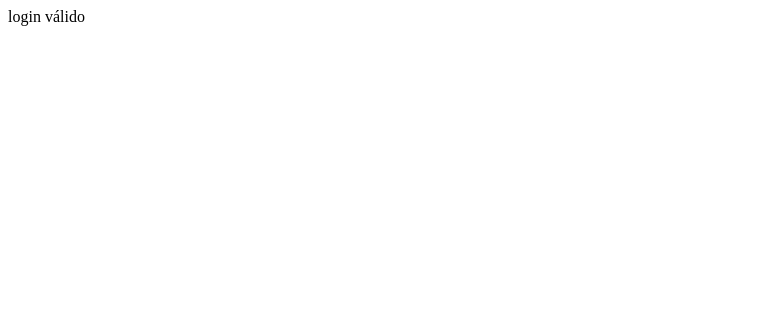
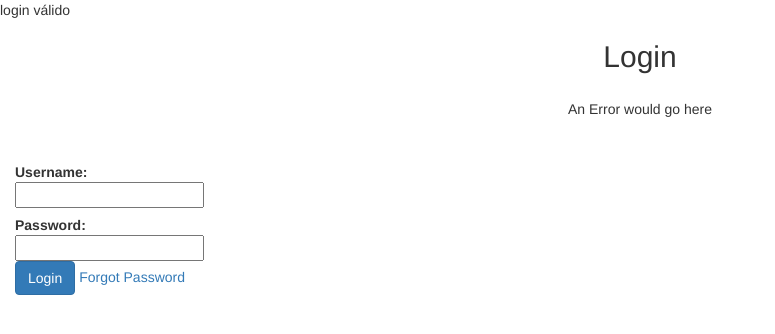
Before and after one commit to marianocurza/pwd2019, a PHP site: page /login.php in a window 1280 px wide. Before the commit the part shown is almost empty. Shown: the top 334 px of the page, without its empty margins (0-775 px from the left). Run offline with PHP 8.4, Linux system fonts and the light colour scheme; data comes from the database, SQL or seed files in the repository; some libraries are stand-ins or nearby versions.

Commit message:
mejora en formulario

```diff
--- /dev/null
+++ b/js/script.js
@@ -0,0 +1,5 @@
+/*
+ * To change this license header, choose License Headers in Project Properties.
+ * To change this template file, choose Tools | Templates
+ * and open the template in the editor.
+ */
--- a/paginas/login.php
+++ b/paginas/login.php
@@ -7,8 +7,58 @@ if($usuario->esLoginValido('mariano', 'mariano')){
 }else{
     echo "login inválido";
 }
-/*
- * To change this license header, choose License Headers in Project Properties.
- * To change this template file, choose Tools | Templates
- * and open the template in the editor.
- */
+?>
+<!DOCTYPE html>
+<html>
+
+    <head>
+        <link rel="stylesheet" href="//netdna.bootstrapcdn.com/twitter-bootstrap/2.3.2/css/bootstrap-combined.min.css" />
+        <link rel="stylesheet" href="../css/style.css" />
+
+        <script src="http://code.jquery.com/jquery-1.10.1.min.js"></script>
+        <script src="//netdna.bootstrapcdn.com/twitter-bootstrap/2.3.2/js/bootstrap.min.js"></script>
+        <script src="../js/script.js"></script>
+    </head>
+
+    <body>
+        <div class="container-fluid main-content">
+            <div class="">
+                <div class="login-content">
+
+                    <div class="text-center">
+                        <h2>Login</h2>
+
+                        <div class="alert">
+                            <div>An Error would go here</div>
+                        </div>
+                    </div>
+                    <div >
+                        <div >
+                            <form class="form-horizontal">
+                                <div class="control-group">
+                                    <label class="control-label" for="username">Username:</label>
+                                    <div class="controls">
+                                        <input id="username" type="text" required/>
+                                    </div>
+                                </div>
+                                <div class="control-group">
+                                    <label class="control-label" for="password">Password:</label>
+                                    <div class="controls">
+                                        <input id="password" type="password" required/>
+                                    </div>
+                                </div>
+                                <div class="control-group">
+                                    <div class="controls">
+                                        <input value="Login" class="btn btn-primary" type="submit">
+                                        <a id="forgotPasswordLink" href="#">Forgot Password</a>
+                                    </div>
+                                </div>
+                            </form>
+                        </div>
+                    </div>
+                </div>
+            </div>
+        </div>
+    </body>
+
+</html>
```
Also changed, not shown: css/style.css (added, +9 -0 lines).
